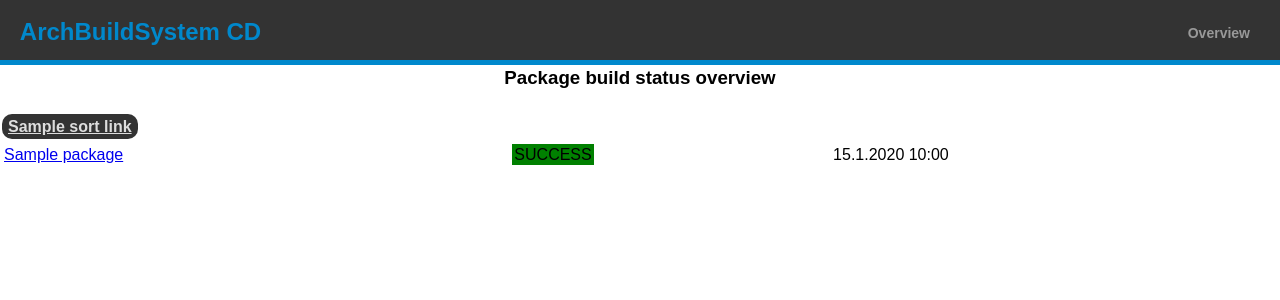
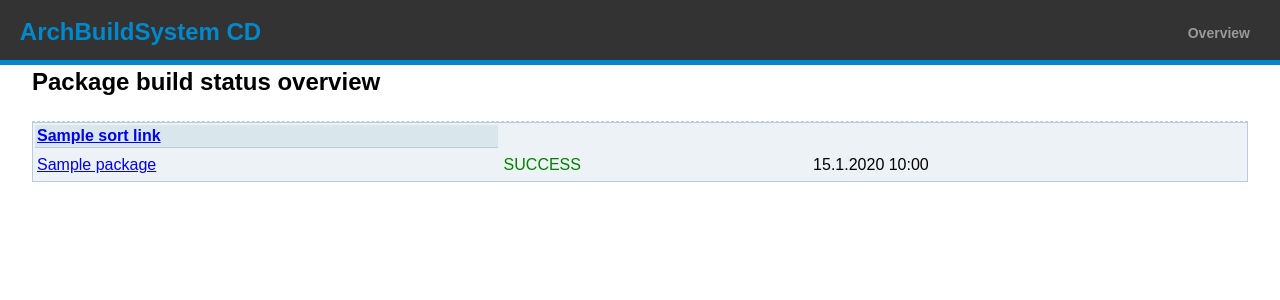
Before and after one commit to bionade24/abs_cd, a Django app: template cd_manager/templates/cd_manager/package_list.html in a window 1280 px wide. Shown: the top 300 px of the page. Run offline with Django 3.2, Linux system fonts and the light colour scheme; tables that the repository leaves empty hold one stand-in row (values such as "Sample post"); the template is opened without the code that fills it: values that come from a table or form of the project are taken from there, most other values are stand-ins (such as "Sample title", 1, 10 or a date in 2020); parts of the project's set-up code (start-up, migrations or seed data) failed here and were passed over.

Commit message:
changed the package list stylesheet to mimic https://security.archlinux.org/ a little bit and be more pleasing to the eye all round

```diff
--- a/cd_manager/static/cd_manager/base_abs-cd.css
+++ b/cd_manager/static/cd_manager/base_abs-cd.css
@@ -2,3 +2,14 @@ html *
 {
     font-family: sans-serif !important;
 }
+
+.content {
+    margin: 0 auto;
+    text-align: left;
+    width: 95%;
+}
+
+hr {
+    border: 0;
+    border-bottom: 1px dashed #BBCCDD;
+}
--- a/cd_manager/static/cd_manager/package_list.css
+++ b/cd_manager/static/cd_manager/package_list.css
@@ -1,10 +1,15 @@
 table {
     width: 100%;
+    background-color: #ECF2F5;
+    line-height: 1.3em;
+    border: 1px solid #BBCCDD;
 }
 
 th {
     text-align: left;
     padding: 0px;
+    background-color: #D9E6EC;
+    border-bottom: 1px solid #BBCCDD;
 }
 
 td {
@@ -12,26 +17,22 @@ td {
     padding: 2px;
 }
 
-span {
-    padding: 2px
+tr:hover {
+	background-color: #E4EDF1;
 }
 
-.pkglist_header {
-	background-color: #333;
-	color: #DDD;
-	border-radius: 10px;
-	padding: 4px;
+span {
+    padding: 2px;
 }
 
 .success {
-	background-color: green;
+	color: green;
 }
 
 .failure {
-	background-color: red;
+	color: red;
 }
 
 .not_built {
-	background-color: silver;
-	color: black;
+	color: grey;
 }
--- a/cd_manager/templates/base_abs-cd.html
+++ b/cd_manager/templates/base_abs-cd.html
@@ -20,8 +20,10 @@
             </ul>
         </div>
     </div>
-    {% block content %}
-     If you see this, something is wrong!
-    {% endblock content %}
+    <div class="content">
+        {% block content %}
+            If you see this, something is wrong!
+        {% endblock content %}
+    </div>
 </body>
 </html>
--- a/cd_manager/templates/cd_manager/package_list.html
+++ b/cd_manager/templates/cd_manager/package_list.html
@@ -6,8 +6,9 @@
 {% endblock style %}
 
 {% block content %}
-    <h3 align="center">Package build status overview</h3>
+    <h2>Package build status overview</h2>
     </br>
+    <hr>
     {% if package_list %}
         <table>
 		<tr>
```
Also changed, not shown: cd_manager/static/cd_manager/package.css (+4 -5 lines).
